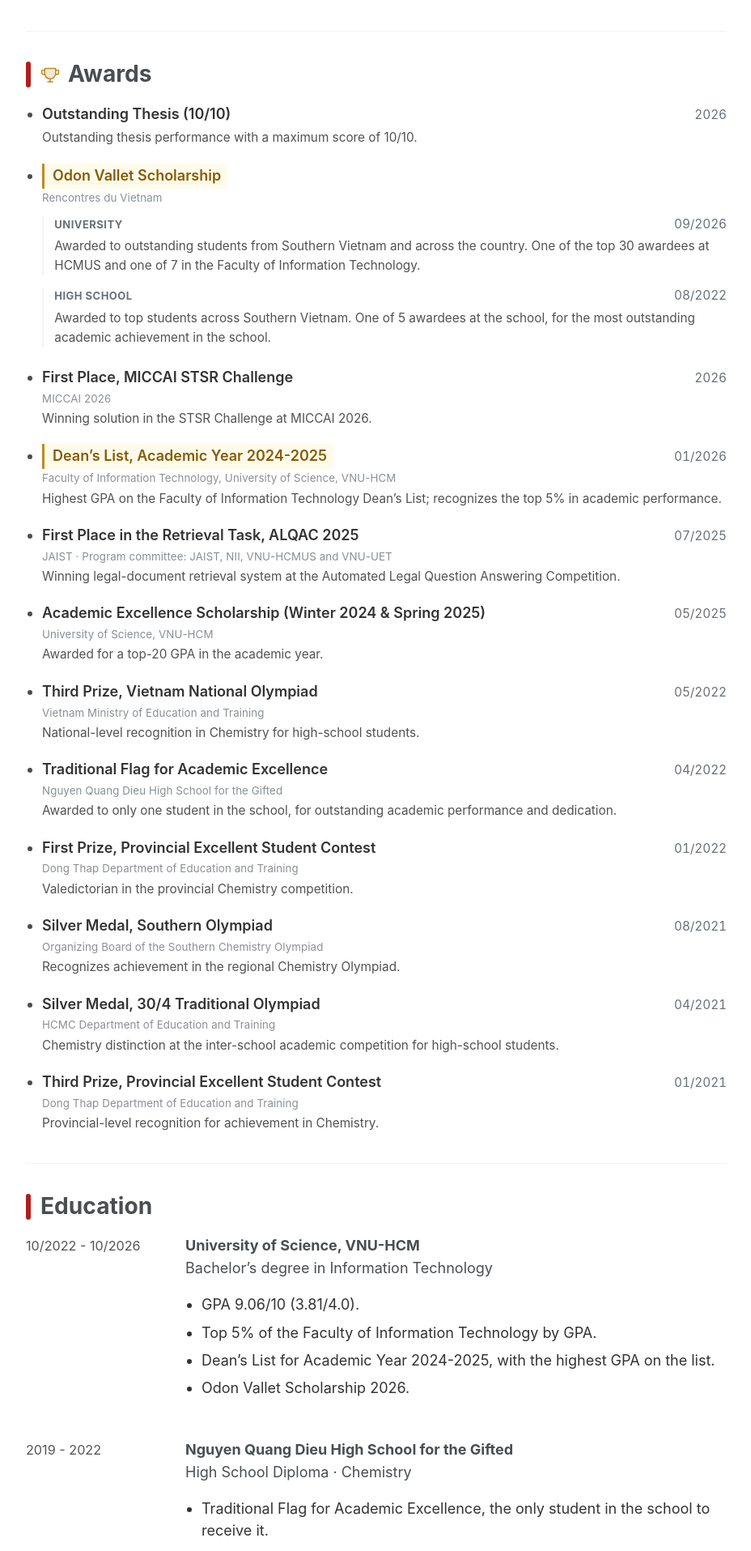
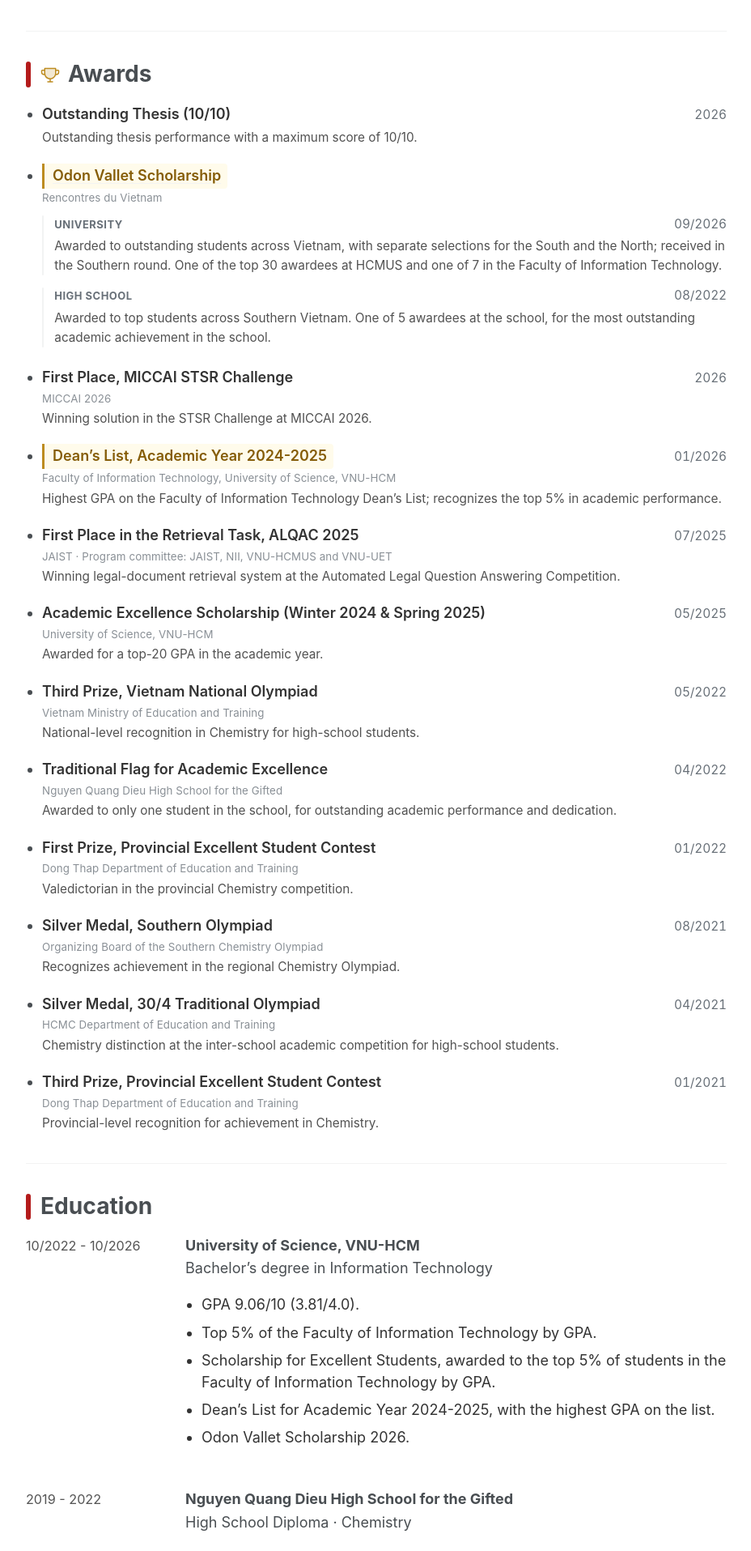
Before and after one commit to Banhmikepthit0105/Banhmikepthit0105.github.io, a React (Vite) app: page / in a window 1280 px wide. Shown: the part 2087-4002 px from the top of the page at 81% size, without its empty margins (338-1266 px from the left). Built offline with nearby package versions, Linux system fonts and the light colour scheme.

Commit message:
Update content.js

```diff
--- a/src/content.js
+++ b/src/content.js
@@ -17,7 +17,7 @@ export const profile = {
     { period: '05/2025 - 05/2026', role: 'Undergraduate Student Researcher', organization: 'University of Science, VNU-HCM', arrangement: 'Part-time', description: 'Advisor: Dr. Thanh Le (HCMUS).' },
   ],
   education: [
-    { period: '10/2022 - 10/2026', institution: 'University of Science, VNU-HCM', degree: 'Bachelor’s degree in Information Technology', details: ['GPA 9.06/10 (3.81/4.0).', 'Top 5% of the Faculty of Information Technology by GPA.', 'Dean’s List for Academic Year 2024-2025, with the highest GPA on the list.', 'Odon Vallet Scholarship 2026.'] },
+    { period: '10/2022 - 10/2026', institution: 'University of Science, VNU-HCM', degree: 'Bachelor’s degree in Information Technology', details: ['GPA 9.06/10 (3.81/4.0).', 'Top 5% of the Faculty of Information Technology by GPA.', 'Scholarship for Excellent Students, awarded to the top 5% of students in the Faculty of Information Technology by GPA.', 'Dean’s List for Academic Year 2024-2025, with the highest GPA on the list.', 'Odon Vallet Scholarship 2026.'] },
     { period: '2019 - 2022', institution: 'Nguyen Quang Dieu High School for the Gifted', degree: 'High School Diploma · Chemistry', details: ['Traditional Flag for Academic Excellence, the only student in the school to receive it.', 'Third Prize, Vietnam National Chemistry Olympiad.'] },
   ],
   // Project titles link to their public repositories.
@@ -36,7 +36,7 @@ export const profile = {
     { date: '2026', title: 'Outstanding Thesis (10/10)', description: 'Outstanding thesis performance with a maximum score of 10/10.' },
     { title: 'Odon Vallet Scholarship', featured: true, issuer: 'Rencontres du Vietnam', url: 'https://www.fondationvallet.org/bourses/vietnam/', description: 'Awarded twice, at two stages of study.',
       rounds: [
-        { date: '09/2026', stage: 'University', description: 'Awarded to outstanding students from Southern Vietnam and across the country. One of the top 30 awardees at HCMUS and one of 7 in the Faculty of Information Technology.' },
+        { date: '09/2026', stage: 'University', description: 'Awarded to outstanding students across Vietnam, with separate selections for the South and the North; received in the Southern round. One of the top 30 awardees at HCMUS and one of 7 in the Faculty of Information Technology.' },
         { date: '08/2022', stage: 'High school', description: 'Awarded to top students across Southern Vietnam. One of 5 awardees at the school, for the most outstanding academic achievement in the school.' },
       ] },
     { date: '2026', title: 'First Place, MICCAI STSR Challenge', issuer: 'MICCAI 2026', description: 'Winning solution in the STSR Challenge at MICCAI 2026.' },
```
